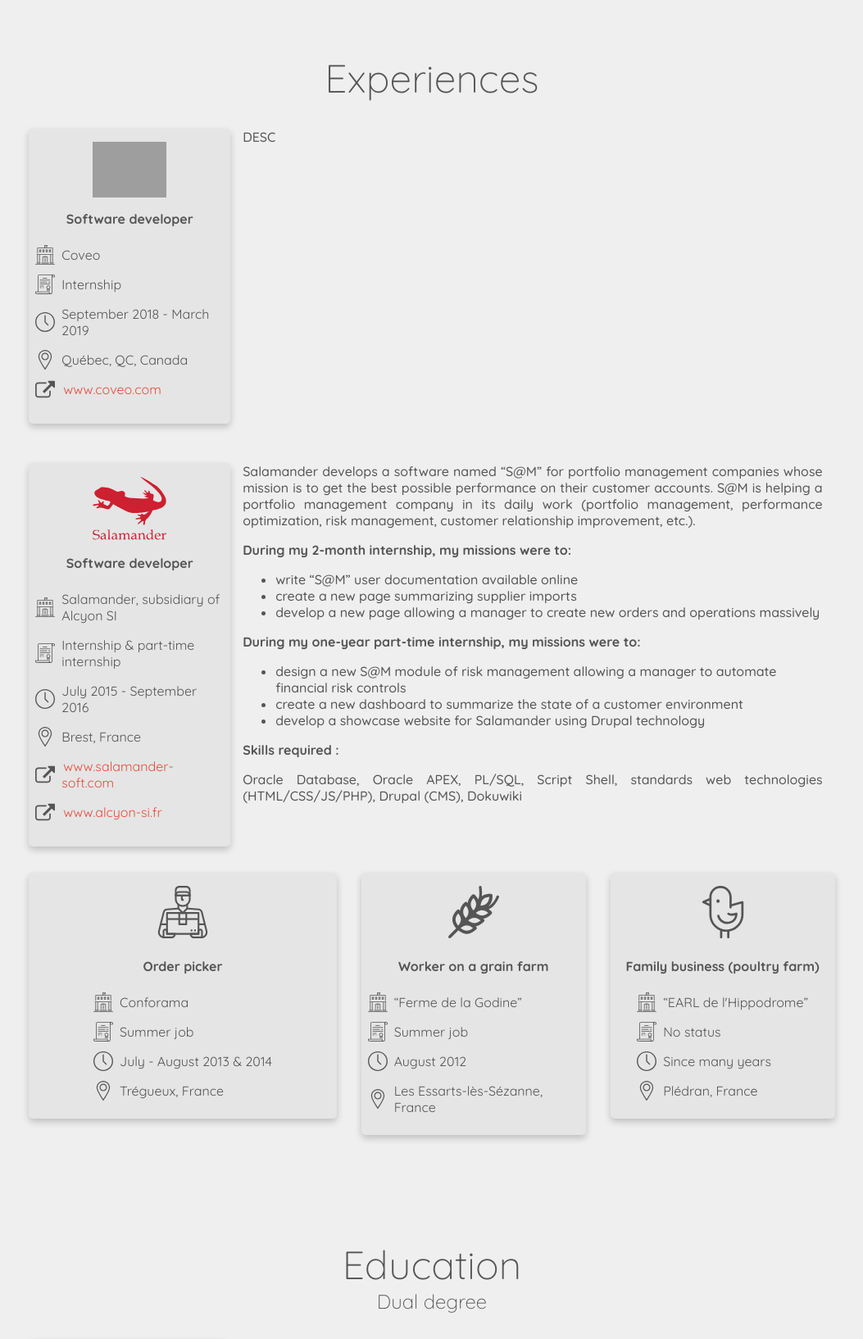
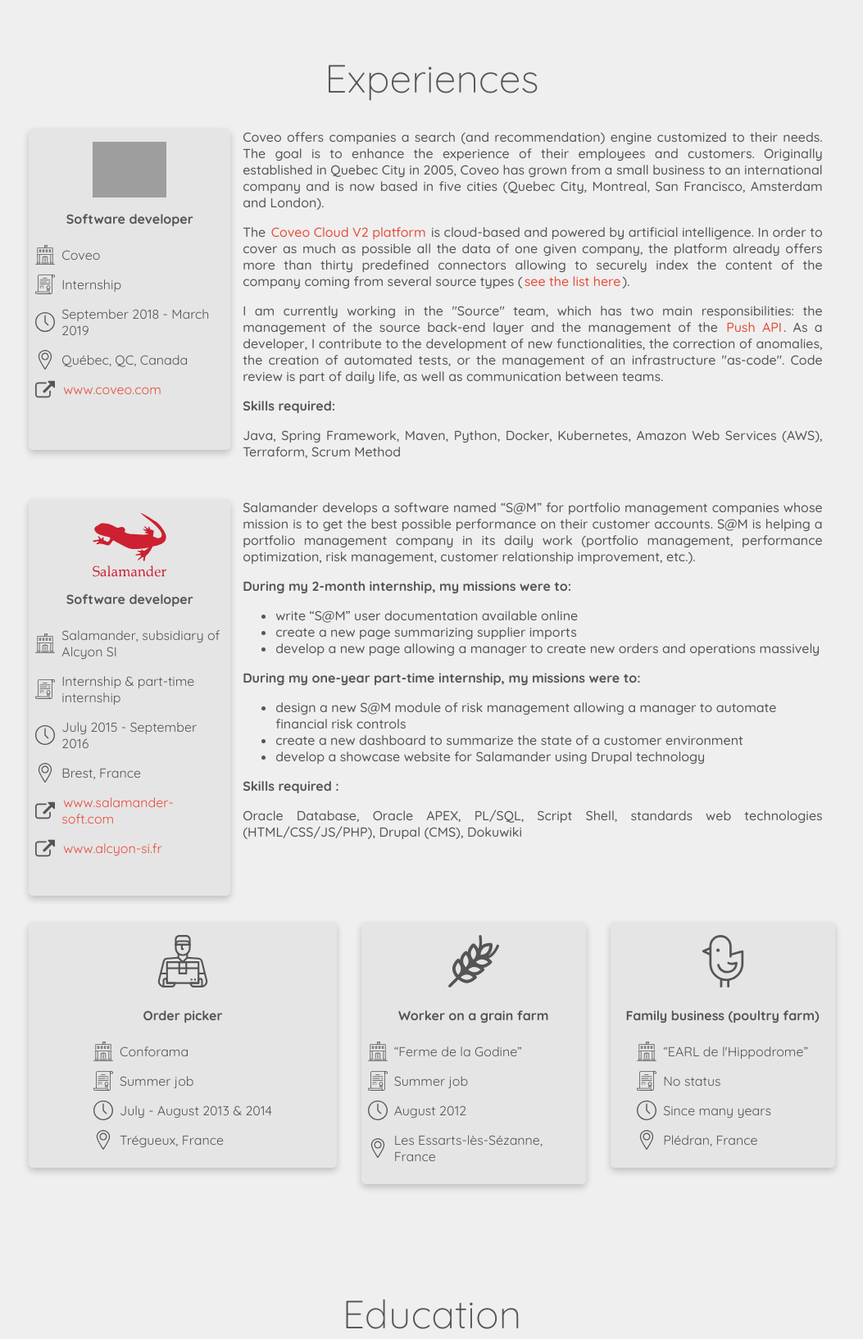
Before and after one commit to renald-morice/Portfolio, a PHP site: page / in a window 1280 px wide. Shown: the part 1632-3266 px from the top of the page at 82% size, without its empty margins (113-1166 px from the left). Run offline with PHP 8.4, Linux system fonts and the light colour scheme; some libraries are stand-ins or nearby versions; grey boxes are pictures that could not be loaded.

Commit message:
Coveo description

```diff
--- a/content/section-experiences.html
+++ b/content/section-experiences.html
@@ -1,7 +1,7 @@
 <section class="row" id="work_experiences">
     <h2 class="col-12" data-TradID="exp">Expériences</h2>
 
-    <div class="col-md-12 col-lg-10 col-lg-offset-1 model-1 reveal" data-RevealDelay="0" data-RevealOrigin="left">
+    <div id="exp_coveo" class="col-md-12 col-lg-10 col-lg-offset-1 model-1 reveal" data-RevealDelay="0" data-RevealOrigin="left">
         <div class="row">
             <div class="col-sm-12 col-md-3 gray_background left_panel shadow_box">
                 <div class="img-container"><img src="images/experiences/coveo.svg" alt="Logo Coveo"></div>
@@ -30,18 +30,25 @@
                 </table>
             </div>
             <div class="col-sm-12 col-md-9 right_panel">
-                <p data-TradID="exp_coveo_desc">DESC</p>
+                <p data-TradID="exp_coveo_desc">Coveo propose aux entreprises un moteur de recherche (et de recommandation) personnalisé à leurs besoins. L’objectif est de dynamiser l’expérience de leurs employés et de leurs clients. Créée en 2005 et originaire de la ville de Québec, Coveo est passé d’une petite entreprise à une entreprise aux dimensions internationales, maintenant installée dans cinq villes (Québec, Montréal, San Francisco, Amsterdam et Londres).</p>
+
+                <p data-TradID="exp_coveo_desc2">La <a class="text_link" href="https://docs.coveo.com/en/143/cloud-v2-developers/coveo-cloud-v2-api-overview" target="_blank">plate-forme Coveo Cloud V2</a> est propulsée par de l’intelligence artificielle et basée sur le Cloud. Afin de couvrir le plus possible l’ensemble des données d’une entreprise, la plate-forme offre déjà plus d’une trentaine de connecteurs prédéfinis qui permettent d'indexer, en toute sécurité, le contenu de l’entreprise provenant de plusieurs types de source (<a class="text_link" href="https://docs.coveo.com/en/1997/cloud-v2-administrators/available-coveo-cloud-v2-source-types" target="_blank">voir la liste ici</a>).</p>
+
+                <p data-TradID="exp_coveo_duty">Je travaille actuellement dans l’équipe "Source" qui a deux grandes responsabilités : la gestion de la couche back-end des sources ainsi que la gestion du <a class="text_link" href="https://docs.coveo.com/en/78/cloud-v2-developers/push-api-reference" target="_blank">Push API</a>. En tant que développeur, je contribue à l’élaboration de nouvelles fonctionnalités, la correction d'anomalies, la mise en place de tests automatisés, ou encore le développement d’une infrastructure "as-code". La revue de code fait partie du quotidien, tout comme la collaboration entre les équipes.</p>
+
+                <h5 data-TradID="exp_coveo_skills">Compétences renforcées ou acquises :</h5>
+                <p data-TradID="exp_coveo_skills_list">Java, Spring Framework, Maven, Python, Docker, Kubernetes, Amazon Web Services (AWS), Terraform, Méthodologie Scrum</p>
 
             </div>
         </div>
     </div>
 
-    <div class="col-md-12 col-lg-10 col-lg-offset-1 model-1 reveal" data-RevealDelay="100" data-RevealOrigin="left">
+    <div id="exp_sal" class="col-md-12 col-lg-10 col-lg-offset-1 model-1 reveal" data-RevealDelay="100" data-RevealOrigin="left">
         <div class="row">
             <div class="col-sm-12 col-md-3 gray_background left_panel shadow_box">
                 <div class="img-container"><img src="images/experiences/salamander.svg" alt="Logo Salamander"></div>
                 <div class="img-container"><img src="images/experiences/salamander2.svg" alt="Logo 2 Salamander"></div>
-                <h4 data-TradID="exp_sal">Développeur d'applications informatiques</h4>
+                <h4 data-TradID="exp_sal">Développeur logiciel</h4>
                 <table class="tab_infos">
                     <tr>
                         <td class="tab_icon"><img src="images/icon/building.svg" alt="Logo building"></td>
--- a/css/portfolio.css
+++ b/css/portfolio.css
@@ -528,6 +528,11 @@ section#certifications {
   section#certifications h2 {
     margin-bottom: 1em; }
 
+section#work_experiences #exp_coveo .left_panel {
+  padding-bottom: 3em; }
+section#work_experiences #exp_sal .left_panel {
+  padding-bottom: 2em; }
+
 section#skills h2 {
   margin-bottom: 0.5em; }
 section#skills .skill {
--- a/css/scss/portfolio.scss
+++ b/css/scss/portfolio.scss
@@ -831,7 +831,19 @@ section#certifications{
 // Section : Experiences
 //------------------------------------
 
-section#experiences{
+section#work_experiences{
+
+    #exp_coveo{
+        .left_panel{
+            padding-bottom: 3em;
+        }
+    }
+
+    #exp_sal{
+        .left_panel{
+            padding-bottom: 2em;
+        }
+    }
 }
 
 //------------------------------------
--- a/translate.json
+++ b/translate.json
@@ -253,8 +253,24 @@
 			"en":"September 2018 - March 2019"
         },
         "exp_coveo_desc": {
-            "fr":"DESC",
-			"en":"DESC"
+            "fr":"Coveo propose aux entreprises un moteur de recherche (et de recommandation) personnalisé à leurs besoins. L’objectif est de dynamiser l’expérience de leurs employés et de leurs clients. Créée en 2005 et originaire de la ville de Québec, Coveo est passé d’une petite entreprise à une entreprise aux dimensions internationales, maintenant installée dans cinq villes (Québec, Montréal, San Francisco, Amsterdam et Londres).",
+			"en":"Coveo offers companies a search (and recommendation)  engine  customized to their needs. The goal is to enhance the experience of their employees and customers. Originally  established in Quebec City in 2005, Coveo has grown from a small business to an international company and is now based in five cities (Quebec City, Montreal, San Francisco, Amsterdam and London)."
+        },
+        "exp_coveo_desc2": {
+            "fr":"La <a class=\"text_link\" href=\"https://docs.coveo.com/en/143/cloud-v2-developers/coveo-cloud-v2-api-overview\" target=\"_blank\">plate-forme Coveo Cloud V2</a> est propulsée par de l’intelligence artificielle et basée sur le Cloud. Afin de couvrir le plus possible l’ensemble des données d’une entreprise, la plate-forme offre déjà plus d’une trentaine de connecteurs prédéfinis qui permettent d'indexer, en toute sécurité, le contenu de l’entreprise provenant de plusieurs types de source (<a class=\"text_link\" href=\"https://docs.coveo.com/en/1997/cloud-v2-administrators/available-coveo-cloud-v2-source-types\" target=\"_blank\">voir la liste ici</a>).",
+			"en":"The <a class=\"text_link\" href=\"https://docs.coveo.com/en/143/cloud-v2-developers/coveo-cloud-v2-api-overview\" target=\"_blank\">Coveo Cloud V2 platform</a> is cloud-based and powered by artificial intelligence. In order to cover as much as possible all the data of one given company, the platform already offers more than thirty predefined connectors allowing to securely index the content of the company coming from several source types (<a class=\"text_link\" href=\"https://docs.coveo.com/en/1997/cloud-v2-administrators/available-coveo-cloud-v2-source-types\" target=\"_blank\">see the list here</a>)."
+        },
+        "exp_coveo_duty": {
+            "fr":"Je travaille actuellement dans l’équipe \"Source\" qui a deux grandes responsabilités : la gestion de la couche back-end des sources ainsi que la gestion du <a class=\"text_link\" href=\"https://docs.coveo.com/en/78/cloud-v2-developers/push-api-reference\" target=\"_blank\">Push API</a>. En tant que développeur, je contribue à l’élaboration de nouvelles fonctionnalités, la correction d'anomalies, la mise en place de tests automatisés, ou encore le développement d’une infrastructure \"as-code\". La revue de code fait partie du quotidien, tout comme la collaboration entre les équipes.",
+			"en":"I am currently working in the \"Source\" team, which has two main responsibilities: the management of the source back-end layer and the management of the <a class=\"text_link\" href=\"https://docs.coveo.com/en/78/cloud-v2-developers/push-api-reference\" target=\"_blank\">Push API</a>. As a developer, I contribute to the development of new functionalities, the correction of anomalies, the creation of automated tests, or the management of an infrastructure \"as-code\". Code review is part of daily life, as well as communication between teams."
+        },
+        "exp_coveo_skills": {
+            "fr":"Compétences nécessaires :",
+			"en":"Skills required:"
+        },
+        "exp_coveo_skills_list": {
+            "fr":"Java, Spring Framework, Maven, Python, Docker, Kubernetes, Amazon Web Services (AWS), Terraform, Méthodologie Scrum",
+			"en":"Java, Spring Framework, Maven, Python, Docker, Kubernetes, Amazon Web Services (AWS), Terraform, Scrum Method"
         },
         "exp_sal": {
             "fr":"Développeur logiciel",
```
Also changed, not shown: 1 other file.
